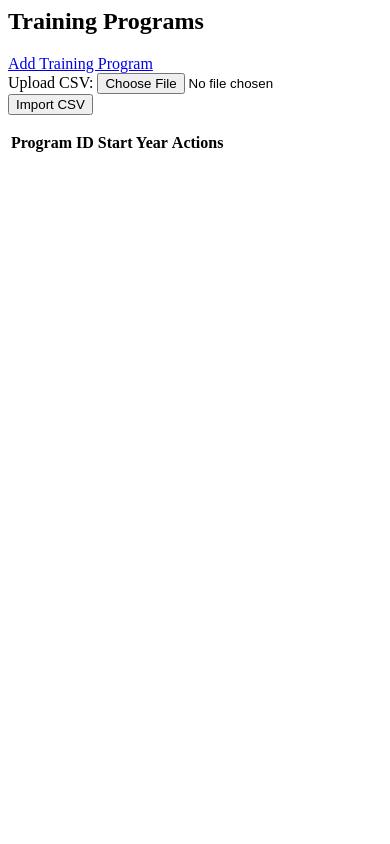
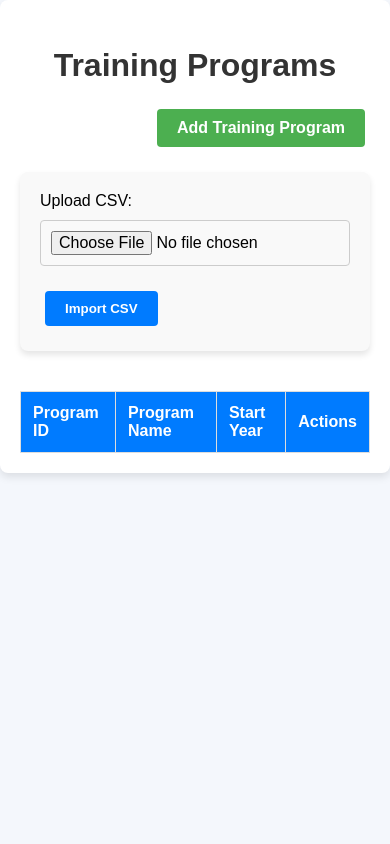
Before and after one commit to bazn2004tryhard/traning_mange, a Django app: page / in a window 390 px wide. Run offline with Django 5.2, Linux system fonts and the light colour scheme; data that the repository does not hold is empty.

Commit message:
css lại trainningprogram

```diff
--- /dev/null
+++ b/NCKH_base/static/css/trainingprogram/training_program_list.css
@@ -0,0 +1,123 @@
+/* General styling for the page */
+body {
+  font-family: Arial, sans-serif;
+  background-color: #f4f7fc;
+  margin: 0;
+  padding: 0;
+}
+
+.container {
+  max-width: 1200px;
+  margin: 0 auto;
+  padding: 20px;
+  background-color: #fff;
+  border-radius: 8px;
+  box-shadow: 0 4px 8px rgba(0, 0, 0, 0.1);
+}
+
+.page-title {
+  text-align: center;
+  color: #333;
+  font-size: 32px;
+  margin-bottom: 20px;
+}
+
+/* Button styles */
+.btn {
+  text-decoration: none;
+  padding: 10px 20px;
+  margin: 5px;
+  border-radius: 4px;
+  font-weight: bold;
+  display: inline-block;
+}
+
+.btn-add {
+  background-color: #4caf50;
+  color: white;
+}
+
+.btn-add:hover {
+  background-color: #45a049;
+}
+
+.btn-submit {
+  background-color: #007bff;
+  color: white;
+  border: none;
+  cursor: pointer;
+}
+
+.btn-submit:hover {
+  background-color: #0056b3;
+}
+
+.btn-view,
+.btn-edit,
+.btn-delete {
+  color: #007bff;
+  text-decoration: none;
+}
+
+.btn-view:hover,
+.btn-edit:hover,
+.btn-delete:hover {
+  color: #0056b3;
+}
+
+/* Form styling */
+.import-form {
+  margin-top: 20px;
+  padding: 20px;
+  border-radius: 8px;
+  background-color: #f9f9f9;
+  box-shadow: 0 4px 6px rgba(0, 0, 0, 0.1);
+}
+
+.form-label {
+  display: block;
+  font-size: 16px;
+  margin-bottom: 10px;
+}
+
+.form-input {
+  width: 100%;
+  padding: 10px;
+  font-size: 16px;
+  margin-bottom: 20px;
+  border: 1px solid #ccc;
+  border-radius: 4px;
+  box-sizing: border-box;
+}
+
+/* Table styling */
+.program-table {
+  width: 100%;
+  margin-top: 40px;
+  border-collapse: collapse;
+}
+
+.program-table th,
+.program-table td {
+  padding: 12px;
+  text-align: left;
+  border: 1px solid #ddd;
+}
+
+.program-table th {
+  background-color: #007bff;
+  color: white;
+}
+
+.program-table td {
+  background-color: #f9f9f9;
+}
+
+.program-table tr:hover {
+  background-color: #f1f1f1;
+}
+
+.actions {
+  text-align: right;
+  margin-bottom: 20px;
+}
--- a/NCKH_base/templates/trainingprogram/training_program_list.html
+++ b/NCKH_base/templates/trainingprogram/training_program_list.html
@@ -1,39 +1,70 @@
-<h2>Training Programs</h2>
-<a href="{% url 'training_program_add' %}">Add Training Program</a>
+{% load static %}
+
+<head>
+  <link
+    rel="stylesheet"
+    href="{% static 'css/trainingprogram/training_program_list.css' %}"
+  />
+</head>
+
+<body>
+  <div class="container">
+    <h2 class="page-title">Training Programs</h2>
+    <div class="actions">
+      <a href="{% url 'training_program_add' %}" class="btn btn-add"
+        >Add Training Program</a
+      >
+    </div>
+
     <form
       method="POST"
       enctype="multipart/form-data"
       action="{% url 'import_training_program' %}"
+      class="import-form"
     >
       {% csrf_token %}
-  <label for="file">Upload CSV:</label>
-  <input type="file" name="file" id="file" required />
-  <button type="submit">Import CSV</button>
+      <label for="file" class="form-label">Upload CSV:</label>
+      <input type="file" name="file" id="file" required class="form-input" />
+      <button type="submit" class="btn btn-submit">Import CSV</button>
     </form>
-<table>
+
+    <table class="program-table">
+      <thead>
         <tr>
           <th>Program ID</th>
+          <th>Program Name</th>
           <th>Start Year</th>
           <th>Actions</th>
         </tr>
+      </thead>
+      <tbody>
         {% for training_program in training_programs %}
         <tr>
           <td>{{ training_program.program_id }}</td>
           <td>{{ training_program.program_name }}</td>
-    <td>{{ training_program.start_year }}</td>
+          <td>{{ training_program.StartYear }}</td>
           <td>
-      <a href="{% url 'course_by_program' training_program.program_id %}"
+            <a
+              href="{% url 'course_by_program' training_program.program_id %}"
+              class="btn btn-view"
               >View Courses</a
             >
             |
-      <a href="{% url 'training_program_edit'  training_program.program_id %}"
+            <a
+              href="{% url 'training_program_edit' training_program.program_id %}"
+              class="btn btn-edit"
               >Edit</a
             >
             |
-      <a href="{% url 'training_program_delete'  training_program.program_id %}"
+            <a
+              href="{% url 'training_program_delete' training_program.program_id %}"
+              class="btn btn-delete"
               >Delete</a
             >
           </td>
         </tr>
         {% endfor %}
+      </tbody>
     </table>
+  </div>
+</body>
```
Also changed, not shown: NCKH_base/static/css/trainingprogram/courses_by_program.css (added, +99 -0 lines), NCKH_base/static/css/trainingprogram/import_preview.css (added, +104 -0 lines), NCKH_base/static/css/trainingprogram/training_program_delete.css (added, +94 -0 lines), NCKH_base/static/css/trainingprogram/training_program_form.css (added, +130 -0 lines), NCKH_base/templates/trainingprogram/course_by_program.html (+33 -5 lines), NCKH_base/templates/trainingprogram/import_preview.html (+28 -5 lines), NCKH_base/templates/trainingprogram/training_program_delete.html (+28 -11 lines), NCKH_base/templates/trainingprogram/training_program_form.html (+22 -8 lines). Lines whose indentation alone changed are shown as unchanged.
